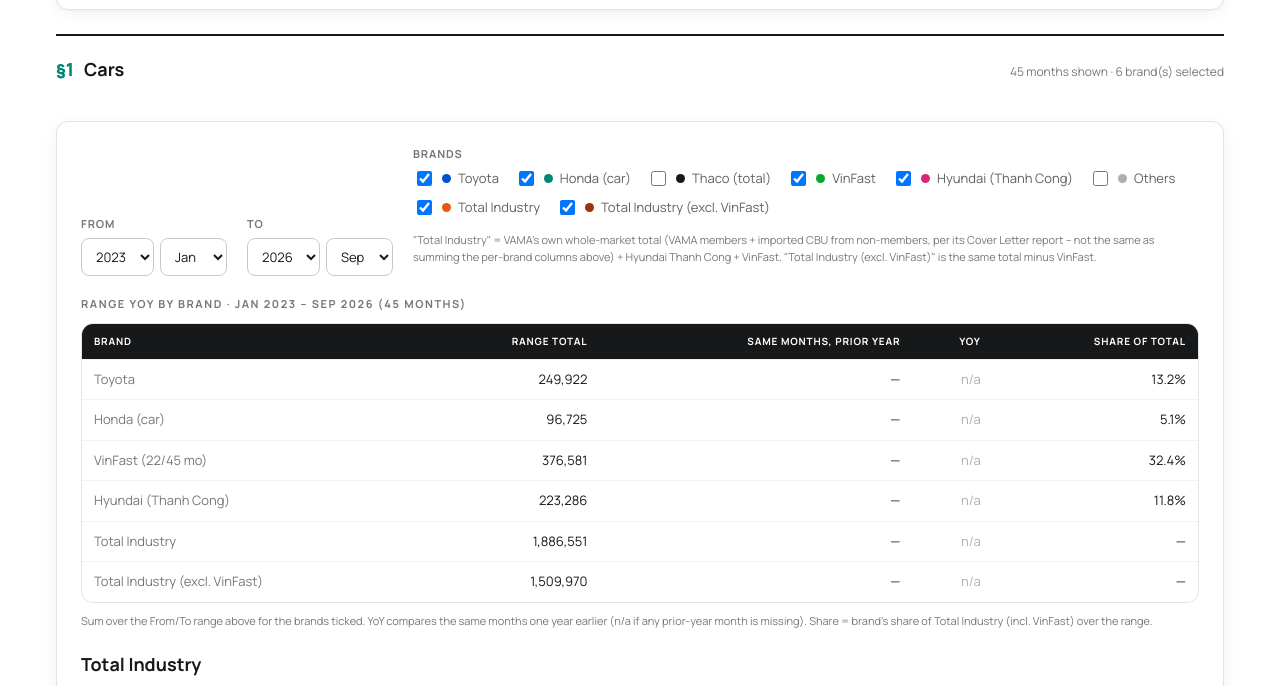
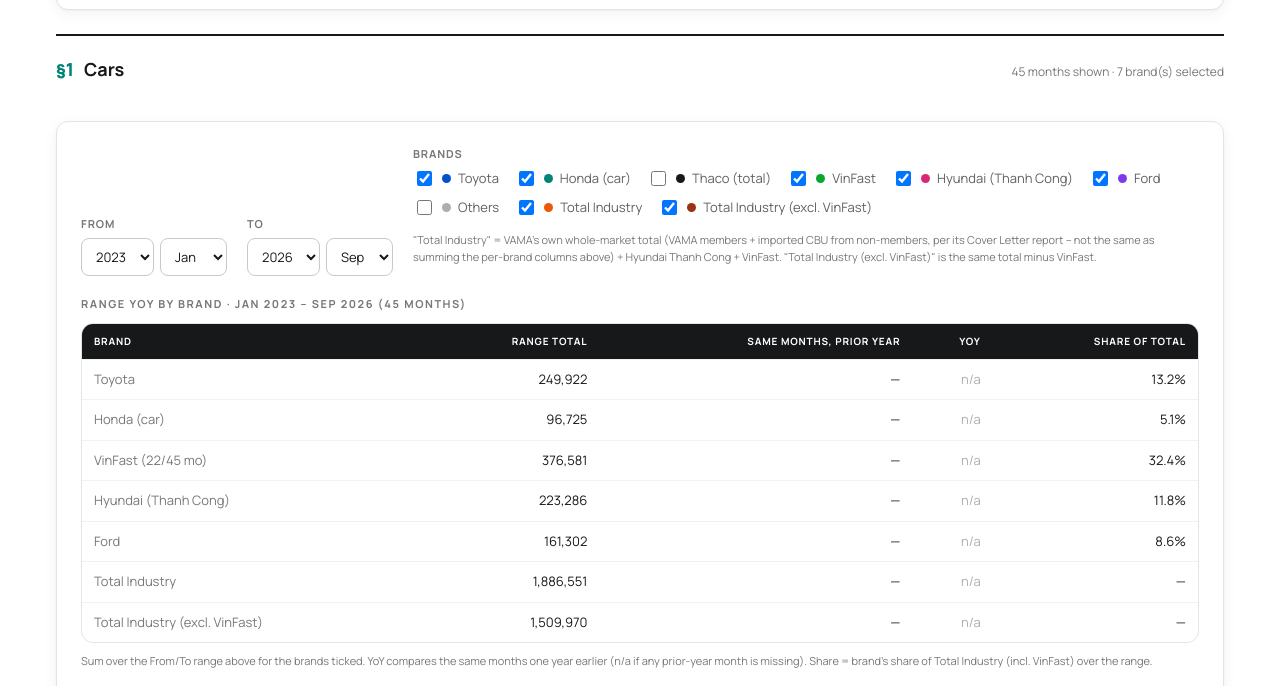
Before and after one commit to hoenhoen2409-hub/cars-tracking-, a plain HTML site: page docs/index.html in a window 1280 px wide. Shown: the part 1029-1715 px from the top of the page. Drawn offline with Linux system fonts and the light colour scheme.

Commit message:
Cars: show Ford as a standalone brand (split out of Others)
Co-Authored-By: Claude Opus 5.5 <noreply@anthropic.com>

```diff
--- a/docs/assets/js/app.js
+++ b/docs/assets/js/app.js
@@ -6,7 +6,7 @@ const CAR_BRANDS = Object.keys(BRAND_COLORS);
 // only since it also drives brand-composition logic (missingBrands, share
 // chart, etc.) where "Total Industry" would double-count.
 const TOGGLE_BRANDS = Object.keys(TOGGLE_COLORS);
-const DEFAULT_BRANDS = ["Toyota", "Honda (car)", "VinFast", "Hyundai (Thanh Cong)", "Total Industry", "Total Industry (excl. VinFast)"];
+const DEFAULT_BRANDS = ["Toyota", "Honda (car)", "VinFast", "Hyundai (Thanh Cong)", "Ford", "Total Industry", "Total Industry (excl. VinFast)"];
 const DEFAULT_SEGMENTS = SEGMENT_TOGGLE_SPECS.map((s) => s.key);
 
 const state = {
--- a/docs/assets/js/render.js
+++ b/docs/assets/js/render.js
@@ -1,7 +1,7 @@
 // Pure rendering helpers: plain data in, HTML/SVG strings or DOM writes out.
 // No framework -- at this scale (tens of rows) it isn't needed.
 
-// "Others" = Ford + Mitsubishi + Peugeot + VAMA's remaining members (folded
+// "Others" = Mitsubishi + Peugeot + VAMA's remaining members (folded
 // together in export_site_data.py; the source CSV keeps each column).
 const BRAND_COLORS = {
   "Toyota": "#0051CC",
@@ -9,6 +9,7 @@ const BRAND_COLORS = {
   "Thaco (total)": "#171819",
   "VinFast": "#0AA630",
   "Hyundai (Thanh Cong)": "#DB2777",
+  "Ford": "#7C3AED",
   "Others": "#ACAEB0",
 };
 
@@ -1067,7 +1068,7 @@ function buildMonthlyBrief(cars, segments) {
   // Non-VAMA CBU importers = VAMA whole-market total minus the VAMA member brands.
   const impBy = Object.fromEntries(
     cars.map((r) => {
-      const members = ["Toyota", "Honda (car)", "Thaco (total)", "Others"].map((k) => r.brands[k]);
+      const members = ["Toyota", "Honda (car)", "Thaco (total)", "Ford", "Others"].map((k) => r.brands[k]);
       return [r.period, r.vamaIndustryTotal != null && members.every((v) => v != null) ? r.vamaIndustryTotal - members.reduce((a, v) => a + v, 0) : null];
     })
   );
--- a/docs/data/cars.json
+++ b/docs/data/cars.json
@@ -9,10 +9,10 @@
       "Thaco (total)": 4476,
       "VinFast": null,
       "Hyundai (Thanh Cong)": 3496,
-      "Others": 5005
+      "Ford": 2360,
+      "Others": 2645
     },
     "othersDetail": {
-      "Ford": 2360,
       "Mitsubishi": 1145
     },
     "total_market": null,
@@ -28,10 +28,10 @@
       "Thaco (total)": 6971,
       "VinFast": null,
       "Hyundai (Thanh Cong)": 5467,
-      "Others": 7293
+      "Ford": 2632,
+      "Others": 4661
     },
     "othersDetail": {
-      "Ford": 2632,
       "Mitsubishi": 2279
     },
     "total_market": null,
@@ -47,10 +47,10 @@
       "Thaco (total)": 8445,
       "VinFast": null,
       "Hyundai (Thanh Cong)": 5773,
-      "Others": 10676
+      "Ford": 3676,
+      "Others": 7000
     },
     "othersDetail": {
-      "Ford": 3676,
       "Mitsubishi": 3656
     },
     "total_market": null,
@@ -66,10 +66,10 @@
       "Thaco (total)": 6658,
       "VinFast": null,
       "Hyundai (Thanh Cong)": 4592,
-      "Others": 7818
+      "Ford": 3298,
+      "Others": 4520
     },
     "othersDetail": {
-      "Ford": 3298,
       "Mitsubishi": 1700
     },
     "total_market": null,
@@ -85,10 +85,10 @@
       "Thaco (total)": 6459,
       "VinFast": null,
       "Hyundai (Thanh Cong)": 3575,
-      "Others": 7316
+      "Ford": 2336,
+      "Others": 4980
     },
     "othersDetail": {
-      "Ford": 2336,
       "Mitsubishi": 1803
     },
     "total_market": null,
@@ -104,10 +104,10 @@
       "Thaco (total)": 7366,
       "VinFast": null,
       "Hyundai (Thanh Cong)": 5108,
-      "Others": 8018
+      "Ford": 3121,
+      "Others": 4897
     },
     "othersDetail": {
-      "Ford": 3121,
       "Mitsubishi": 2264
     },
     "total_market": null,
@@ -123,10 +123,10 @@
       "Thaco (total)": 8237,
       "VinFast": null,
       "Hyundai (Thanh Cong)": 4035,
-      "Others": 9223
+      "Ford": 3150,
+      "Others": 6073
     },
     "othersDetail": {
-      "Ford": 3150,
       "Mitsubishi": 3518
     },
     "total_market": null,
@@ -142,10 +142,10 @@
       "Thaco (total)": 7814,
       "VinFast": null,
       "Hyundai (Thanh Cong)": 3145,
-      "Others": 7476
+      "Ford": 2795,
+      "Others": 4681
     },
     "othersDetail": {
-      "Ford": 2795,
       "Mitsubishi": 2418
     },
     "total_market": null,
@@ -161,10 +161,10 @@
       "Thaco (total)": 8960,
       "VinFast": null,
       "Hyundai (Thanh Cong)": 5977,
-      "Others": 8361
+      "Ford": 3118,
+      "Others": 5243
     },
     "othersDetail": {
-      "Ford": 3118,
       "Mitsubishi": 2863
     },
     "total_market": null,
@@ -180,10 +180,10 @@
       "Thaco (total)": 9471,
       "VinFast": null,
       "Hyundai (Thanh Cong)": 7458,
-      "Others": 7798
+      "Ford": 3062,
+      "Others": 4736
     },
     "othersDetail": {
-      "Ford": 3062,
       "Mitsubishi": 2457
     },
     "total_market": null,
@@ -199,10 +199,10 @@
       "Thaco (total)": 9140,
       "VinFast": null,
       "Hyundai (Thanh Cong)": 7980,
-      "Others": 8941
+      "Ford": 3922,
+      "Others": 5019
     },
     "othersDetail": {
-      "Ford": 3922,
       "Mitsubishi": 2517
     },
     "total_market": null,
@@ -218,10 +218,10 @@
       "Thaco (total)": 10683,
       "VinFast": null,
       "Hyundai (Thanh Cong)": 10884,
-      "Others": 12558
+      "Ford": 4854,
+      "Others": 7704
     },
     "othersDetail": {
-      "Ford": 4854,
       "Mitsubishi": 4274
     },
     "total_market": null,
@@ -237,10 +237,10 @@
       "Thaco (total)": 5219,
       "VinFast": null,
       "Hyundai (Thanh Cong)": 3569,
-      "Others": 7247
+      "Ford": 2671,
+      "Others": 4576
     },
     "othersDetail": {
-      "Ford": 2671,
       "Mitsubishi": 1793
     },
     "total_market": null,
@@ -256,10 +256,10 @@
       "Thaco (total)": 3643,
       "VinFast": null,
       "Hyundai (Thanh Cong)": 2033,
-      "Others": 3862
+      "Ford": 1664,
+      "Others": 2198
     },
     "othersDetail": {
-      "Ford": 1664,
       "Mitsubishi": 818
     },
     "total_market": null,
@@ -275,10 +275,10 @@
       "Thaco (total)": 6851,
       "VinFast": null,
       "Hyundai (Thanh Cong)": 4542,
-      "Others": 10585
+      "Ford": 3686,
+      "Others": 6899
     },
     "othersDetail": {
-      "Ford": 3686,
       "Mitsubishi": 3439
     },
     "total_market": null,
@@ -294,10 +294,10 @@
       "Thaco (total)": 6512,
       "VinFast": null,
       "Hyundai (Thanh Cong)": 4276,
-      "Others": 8242
+      "Ford": 3053,
+      "Others": 5189
     },
     "othersDetail": {
-      "Ford": 3053,
       "Mitsubishi": 2508
     },
     "total_market": null,
@@ -313,10 +313,10 @@
       "Thaco (total)": 6465,
       "VinFast": null,
       "Hyundai (Thanh Cong)": 4914,
-      "Others": 8769
+      "Ford": 3270,
+      "Others": 5499
     },
     "othersDetail": {
-      "Ford": 3270,
       "Mitsubishi": 3151
     },
     "total_market": null,
@@ -332,10 +332,10 @@
       "Thaco (total)": 7169,
       "VinFast": null,
       "Hyundai (Thanh Cong)": 5047,
-      "Others": 8268
+      "Ford": 3307,
+      "Others": 4961
     },
     "othersDetail": {
-      "Ford": 3307,
       "Mitsubishi": 2913
     },
     "total_market": null,
@@ -351,10 +351,10 @@
       "Thaco (total)": 6764,
       "VinFast": null,
       "Hyundai (Thanh Cong)": 5329,
-      "Others": 9125
+      "Ford": 3150,
+      "Others": 5975
     },
     "othersDetail": {
-      "Ford": 3150,
       "Mitsubishi": 3835
     },
     "total_market": null,
@@ -370,10 +370,10 @@
       "Thaco (total)": 6366,
       "VinFast": null,
       "Hyundai (Thanh Cong)": 4679,
-      "Others": 9182
+      "Ford": 3270,
+      "Others": 5912
     },
     "othersDetail": {
-      "Ford": 3270,
       "Mitsubishi": 4091
     },
     "total_market": null,
@@ -389,10 +389,10 @@
       "Thaco (total)": 9425,
       "VinFast": null,
       "Hyundai (Thanh Cong)": 6518,
-      "Others": 12005
+      "Ford": 3967,
+      "Others": 8038
     },
     "othersDetail": {
-      "Ford": 3967,
       "Mitsubishi": 5385
     },
     "total_market": null,
@@ -408,10 +408,10 @@
       "Thaco (total)": 10304,
       "VinFast": null,
       "Hyundai (Thanh Cong)": 7639,
-      "Others": 12468
+      "Ford": 5052,
+      "Others": 7416
     },
     "othersDetail": {
-      "Ford": 5052,
       "Mitsubishi": 4401
     },
     "total_market": null,
@@ -427,10 +427,10 @@
       "Thaco (total)": 12286,
       "VinFast": null,
       "Hyundai (Thanh Cong)": 10303,
-      "Others": 13994
+      "Ford": 5593,
+      "Others": 8401
     },
     "othersDetail": {
-      "Ford": 5593,
       "Mitsubishi": 5056
     },
     "total_market": null,
@@ -446,10 +446,10 @@
       "Thaco (total)": 6495,
       "VinFast": 20000.0,
       "Hyundai (Thanh Cong)": 8316,
-      "Others": 9892
+      "Ford": 3492,
+      "Others": 6400
     },
     "othersDetail": {
-      "Ford": 3492,
       "Mitsubishi": 3808
     },
     "total_market": 55719.0,
@@ -465,10 +465,10 @@
       "Thaco (total)": 5003,
       "VinFast": 10503.0,
       "Hyundai (Thanh Cong)": 3074,
-      "Others": 5501
+      "Ford": 2452,
+      "Others": 3049
     },
     "othersDetail": {
-      "Ford": 2452,
       "Mitsubishi": 1716
     },
     "total_market": 29253.0,
@@ -484,10 +484,10 @@
       "Thaco (total)": 6096,
       "VinFast": 12500.0,
       "Hyundai (Thanh Cong)": 3022,
-      "Others": 6163
+      "Ford": 2758,
+      "Others": 3405
     },
     "othersDetail": {
-      "Ford": 2758,
       "Mitsubishi": 1792
     },
     "total_market": 32703.0,
@@ -503,10 +503,10 @@
       "Thaco (total)": 7304,
       "VinFast": 12100.0,
       "Hyundai (Thanh Cong)": 5368,
-      "Others": 10955
+      "Ford": 4272,
+      "Others": 6683
     },
     "othersDetail": {
-      "Ford": 4272,
       "Mitsubishi": 4412
     },
     "total_market": 43547.0,
@@ -522,10 +522,10 @@
       "Thaco (total)": 7346,
       "VinFast": 9588.0,
       "Hyundai (Thanh Cong)": 4470,
-      "Others": 8132
+      "Ford": 3997,
+      "Others": 4135
     },
     "othersDetail": {
-      "Ford": 3997,
       "Mitsubishi": 2038
     },
     "total_market": 37244.0,
@@ -541,10 +541,10 @@
       "Thaco (total)": 6961,
       "VinFast": 11496.0,
       "Hyundai (Thanh Cong)": 4063,
-      "Others": 8548
+      "Ford": 4054,
+      "Others": 4494
     },
     "othersDetail": {
-      "Ford": 4054,
       "Mitsubishi": 2172
     },
     "total_market": 38217.0,
@@ -560,10 +560,10 @@
       "Thaco (total)": 7894,
       "VinFast": 11382.0,
       "Hyundai (Thanh Cong)": 4197,
-      "Others": 10163
+      "Ford": 4167,
+      "Others": 5996
     },
     "othersDetail": {
-      "Ford": 4167,
       "Mitsubishi": 3663
     },
     "total_market": 41372.0,
@@ -579,10 +579,10 @@
       "Thaco (total)": 7550,
       "VinFast": 11479.0,
       "Hyundai (Thanh Cong)": 3601,
-      "Others": 9738
+      "Ford": 4139,
+      "Others": 5599
     },
     "othersDetail": {
-      "Ford": 4139,
       "Mitsubishi": 3231
     },
     "total_market": 41653.0,
@@ -598,10 +598,10 @@
       "Thaco (total)": 5949,
       "VinFast": 10922.0,
       "Hyundai (Thanh Cong)": 3701,
-      "Others": 8293
+      "Ford": 3546,
+      "Others": 4747
     },
     "othersDetail": {
-      "Ford": 3546,
       "Mitsubishi": 2180
     },
     "total_market": 36311.0,
@@ -617,10 +617,10 @@
       "Thaco (total)": 6581,
       "VinFast": 13914.0,
       "Hyundai (Thanh Cong)": 4296,
-      "Others": 10993
+      "Ford": 4270,
+      "Others": 6723
     },
     "othersDetail": {
-      "Ford": 4270,
       "Mitsubishi": 3805
     },
     "total_market": 44501.0,
@@ -636,10 +636,10 @@
       "Thaco (total)": 7581,
       "VinFast": 20380.0,
       "Hyundai (Thanh Cong)": 5260,
-      "Others": 13181
+      "Ford": 5206,
+      "Others": 7975
     },
     "othersDetail": {
-      "Ford": 5206,
       "Mitsubishi": 5082
     },
     "total_market": 57484.0,
@@ -655,10 +655,10 @@
       "Thaco (total)": 8612,
       "VinFast": 23186.0,
       "Hyundai (Thanh Cong)": 5463,
-      "Others": 13360
+      "Ford": 5446,
+      "Others": 7914
     },
     "othersDetail": {
-      "Ford": 5446,
       "Mitsubishi": 5056
     },
     "total_market": 62338.0,
@@ -674,10 +674,10 @@
       "Thaco (total)": 12065,
       "VinFast": 27649.0,
       "Hyundai (Thanh Cong)": 6704,
-      "Others": 18717
+      "Ford": 6143,
+      "Others": 12574
     },
     "othersDetail": {
-      "Ford": 6143,
       "Mitsubishi": 8960
     },
     "total_market": 77054.0,
@@ -693,10 +693,10 @@
       "Thaco (total)": 9267,
       "VinFast": 16172.0,
       "Hyundai (Thanh Cong)": 5872,
-      "Others": 12943
+      "Ford": 5121,
+      "Others": 7822
     },
     "othersDetail": {
-      "Ford": 5121,
       "Mitsubishi": 5039
     },
     "total_market": 51818.0,
@@ -712,10 +712,10 @@
       "Thaco (total)": 5037,
       "VinFast": 9903.0,
       "Hyundai (Thanh Cong)": 3080,
-      "Others": 5686
+      "Ford": 2473,
+      "Others": 3213
     },
     "othersDetail": {
-      "Ford": 2473,
       "Mitsubishi": 1784
     },
     "total_market": 28648.0,
@@ -731,10 +731,10 @@
       "Thaco (total)": 8787,
       "VinFast": 27609.0,
       "Hyundai (Thanh Cong)": 4546,
-      "Others": 12582
+      "Ford": 4538,
+      "Others": 8044
     },
     "othersDetail": {
-      "Ford": 4538,
       "Mitsubishi": 5086
     },
     "total_market": 63506.0,
@@ -750,10 +750,10 @@
       "Thaco (total)": 7756,
       "VinFast": 24774.0,
       "Hyundai (Thanh Cong)": 3904,
-      "Others": 8515
+      "Ford": 2866,
+      "Others": 5649
     },
     "othersDetail": {
-      "Ford": 2866,
       "Mitsubishi": 3439
     },
     "total_market": 53157.0,
@@ -769,10 +769,10 @@
       "Thaco (total)": 7341,
       "VinFast": 19503.0,
       "Hyundai (Thanh Cong)": 3921,
-      "Others": 9272
+      "Ford": 3493,
+      "Others": 5779
     },
     "othersDetail": {
-      "Ford": 3493,
       "Mitsubishi": 3111
     },
     "total_market": 47560.0,
@@ -788,10 +788,10 @@
       "Thaco (total)": 7365,
       "VinFast": 17955.0,
       "Hyundai (Thanh Cong)": 3746,
-      "Others": 8495
+      "Ford": 2741,
+      "Others": 5754
     },
     "othersDetail": {
-      "Ford": 2741,
       "Mitsubishi": 3158
     },
     "total_market": 46057.0,
@@ -807,10 +807,10 @@
       "Thaco (total)": 7505,
       "VinFast": 21781.0,
       "Hyundai (Thanh Cong)": 3543,
-      "Others": 8746
+      "Ford": 3129,
+      "Others": 5617
     },
     "othersDetail": {
-      "Ford": 3129,
       "Mitsubishi": 3216
     },
     "total_market": 50570.0,
@@ -826,10 +826,10 @@
       "Thaco (total)": 5983,
       "VinFast": 20161.0,
       "Hyundai (Thanh Cong)": 2928,
-      "Others": 7140
+      "Ford": 2242,
+      "Others": 4898
     },
     "othersDetail": {
-      "Ford": 2242,
       "Mitsubishi": 3209
     },
     "total_market": 41980.0,
@@ -845,10 +845,10 @@
       "Thaco (total)": 7509,
       "VinFast": 23624.0,
       "Hyundai (Thanh Cong)": 3872,
-      "Others": 10263
+      "Ford": 3750,
+      "Others": 6513
     },
     "othersDetail": {
-      "Ford": 3750,
       "Mitsubishi": 3890
     },
     "total_market": 53705.0,
--- a/docs/data/meta.json
+++ b/docs/data/meta.json
@@ -1,5 +1,5 @@
 {
-  "generated_at": "2026-10-14T06:35:20+00:00",
+  "generated_at": "2026-11-02T08:12:39+00:00",
   "latest_car_period": "2026-09",
   "latest_moto_period": "2026-09"
 }
--- a/docs/index.html
+++ b/docs/index.html
@@ -172,7 +172,7 @@
       <div class="card-head"><h3>Brand Market Share Trend</h3></div>
       <p class="muted" style="margin-bottom:14px; font-size:12px;">
         Each brand's monthly share of the sum of all tracked brands, stacked to 100%. "Others" =
-        Ford + Mitsubishi + Peugeot + VAMA's remaining members. Independent of the Month from/to filter in &sect;1
+        Mitsubishi + Peugeot + VAMA's remaining members. Independent of the Month from/to filter in &sect;1
         above -- always shows the full history.
       </p>
       <div class="chart-wrap" id="share-chart"></div>
@@ -316,7 +316,7 @@
   </footer>
 </div>
 
-<script src="./assets/js/render.js?v=46552e2270"></script>
-<script src="./assets/js/app.js?v=00f753edd2"></script>
+<script src="./assets/js/render.js?v=8ea971921c"></script>
+<script src="./assets/js/app.js?v=fae3a00199"></script>
 </body>
 </html>
```
Also changed, not shown: 1 other file.
